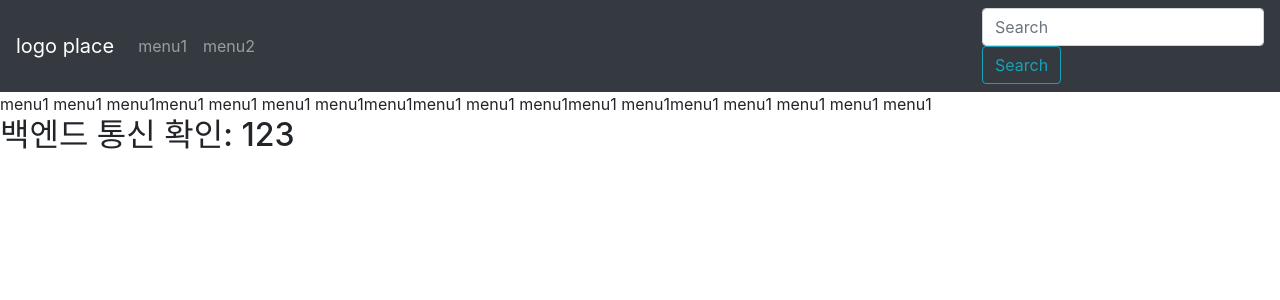
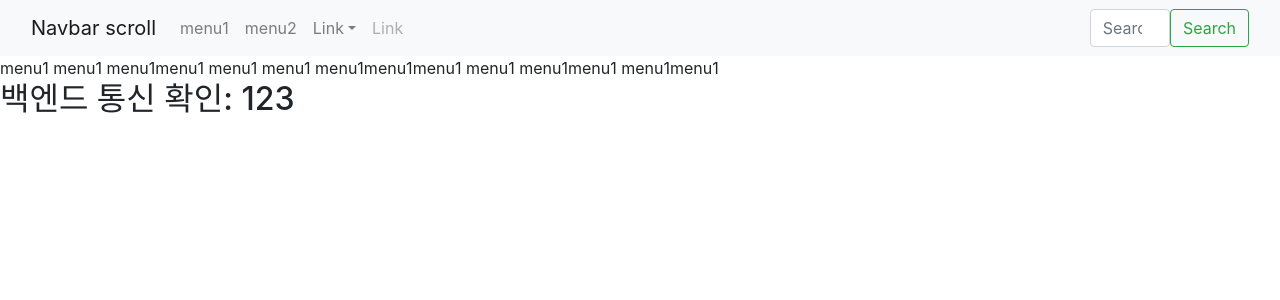
Before and after one commit to whiteHandGroup/React-SprringBoot, a React (Create React App) app in the folder front-end/react-app/: page /menu1 in a window 1280 px wide. Shown: the top 300 px of the page. Built offline with nearby package versions, Linux system fonts and the light colour scheme; no server answers.

Commit message:
Glenn [2022.12.6] Navigation test

```diff
--- a/front-end/react-app/src/components/menu1.js
+++ b/front-end/react-app/src/components/menu1.js
@@ -10,15 +10,6 @@
             menu1
             menu1menu1
             menu1menu1
-
-            menu1
-            menu1
-            menu1
-            menu1
-
-
-
-
         </div>
     );
 }
--- a/front-end/react-app/src/components/nav.js
+++ b/front-end/react-app/src/components/nav.js
@@ -1,10 +1,11 @@
 import React from 'react';
-//import {BrowserRouter} from "react-router-dom";
-import { Navbar, Nav, Form, FormControl, Button } from 'react-bootstrap';
+import { Navbar, Nav, NavDropdown, Form, FormControl, Button, Container } from 'react-bootstrap';
 import 'bootstrap/dist/css/bootstrap.min.css';
 
 function Navigation(){
+    {/*
     return (
+
        <div className="Navigation">
             <Navbar bg="dark" variant="dark">
                 <Navbar.Brand href="/">logo place</Navbar.Brand>
@@ -18,7 +19,43 @@
                 </Form>
              </Navbar>
        </div>
+
     );
+    */}
+    return (
+        <Navbar bg="light" expand="lg">
+          <Container fluid>
+            <Navbar.Brand href="#">Navbar scroll</Navbar.Brand>
+            <Navbar.Toggle aria-controls="navbarScroll" />
+            <Navbar.Collapse id="navbarScroll">
+              <Nav
+                className="me-auto my-2 my-lg-0"
+                style={{ maxHeight: '100px' }}
+                navbarScroll
+              >
+                <Nav.Link href="/menu1">menu1</Nav.Link>
+                <Nav.Link href="/menu2">menu2</Nav.Link>
+                <NavDropdown title="Link" id="navbarScrollingDropdown">
+                  <NavDropdown.Item href="#action3">Action</NavDropdown.Item>
+                  <NavDropdown.Item href="#action4">Another action</NavDropdown.Item>
+                  <NavDropdown.Divider />
+                  <NavDropdown.Item href="#action5">Something else here</NavDropdown.Item>
+                </NavDropdown>
+                <Nav.Link href="#" disabled>Link</Nav.Link>
+              </Nav>
+              <Form className="d-flex" style={{marginLeft: '63%'}}>
+                <Form.Control
+                  type="search"
+                  placeholder="Search"
+                  className="me-2"
+                  aria-label="Search"
+                />
+                <Button variant="outline-success">Search</Button>
+              </Form>
+            </Navbar.Collapse>
+          </Container>
+        </Navbar>
+      );
 }
 
 export default Navigation;
```
